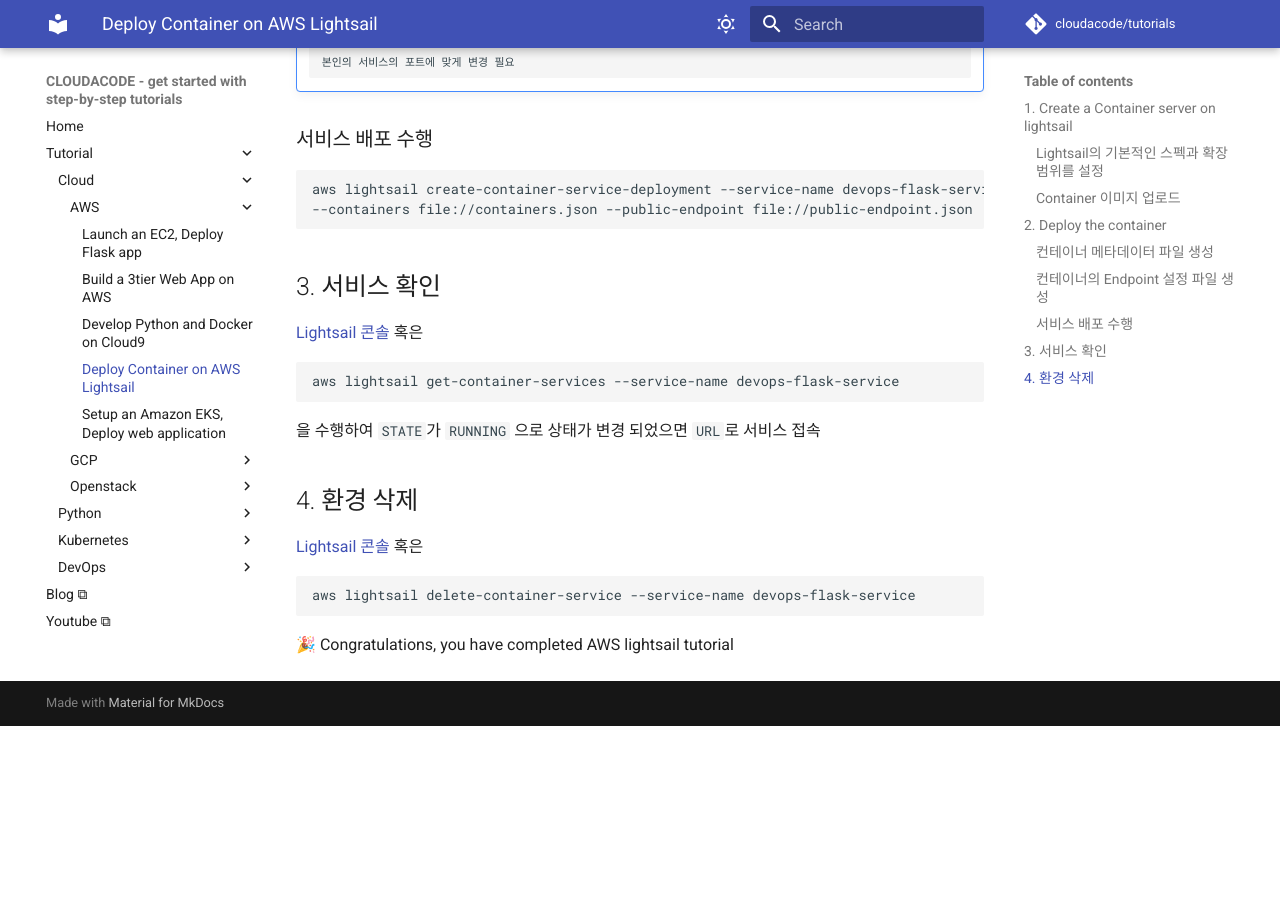
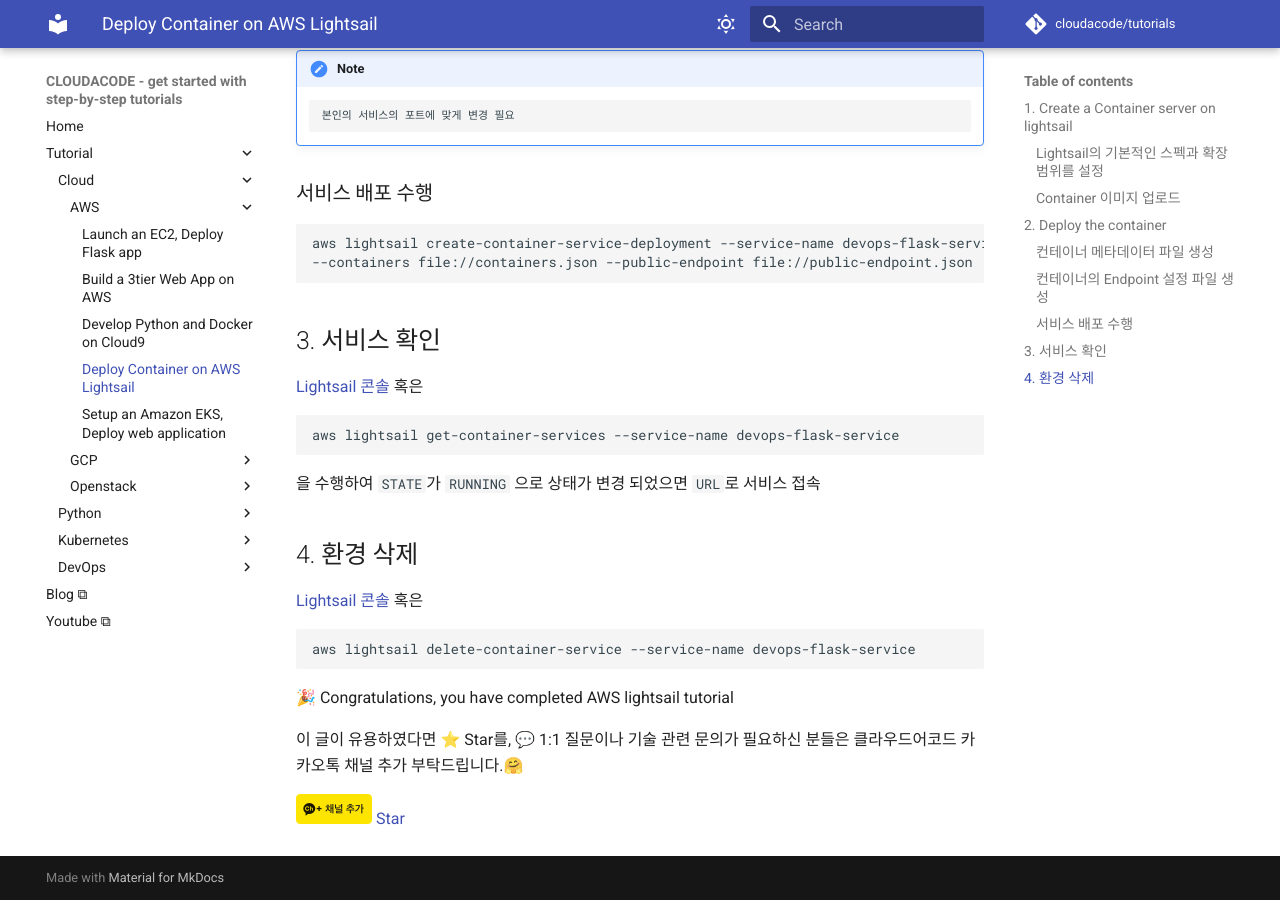
Before and after one commit to cloudacode/tutorials, an MkDocs documentation site: the page built from docs/cloud/aws/aws-lightsail-container.md, in a window 1280 px wide and 900 px high, scrolled down 1712 px. Built offline with MkDocs 1.6.1 and Material for MkDocs 9.7.7, drawn with Linux system fonts in a browser that asks for light colours; comment, search, counter and statistics services are not loaded; before the commit the page ends 2438 px from its top, so only the background shows below that.

Commit message:
updated kakao channel

````diff
--- a/docs/cloud/aws/aws-lightsail-container.md
+++ b/docs/cloud/aws/aws-lightsail-container.md
@@ -5,6 +5,13 @@
 이번 실습은 AWS LightSail 통해 Container를 배포하고 접근을 해보는 실습 입니다. AWS에서 컨테이너를 배포할수 있는 리소스중 하나인 LightSail에 대해 배워 보고 컨테이너 서비스 배포를 위한 기본 작업들을 이해 할 수 있습니다.
 
 **Time to Complete: 0.5 hours**
+
+<div>
+<a id="channel-add-button" target="_blank" href="http://pf.kakao.com/_nxoaTs">
+  <img src="../../../assets/channel_add_small.png" alt="kakao channel add button"/>
+</a>
+<a class="github-button" href="https://github.com/cloudacode/tutorials" data-icon="octicon-star" data-size="large" data-show-count="true" aria-label="Star cloudacode/tutorials on GitHub">Star</a>
+</div>
 
 **Tutorial Prereqs:**
 
@@ -94,3 +101,14 @@ aws lightsail delete-container-service --service-name devops-flask-service
 ```
 
 🎉 Congratulations, you have completed AWS lightsail tutorial
+
+이 글이 유용하였다면 ⭐ Star를, 💬 1:1 질문이나 기술 관련 문의가 필요하신 분들은 클라우드어코드 카카오톡 채널 추가 부탁드립니다.🤗
+
+<div>
+<a id="channel-add-button" target="_blank" href="http://pf.kakao.com/_nxoaTs">
+  <img src="../../../assets/channel_add_small.png" alt="kakao channel add button"/>
+</a>
+<a class="github-button" href="https://github.com/cloudacode/tutorials" data-icon="octicon-star" data-size="large" data-show-count="true" aria-label="Star cloudacode/tutorials on GitHub">Star</a>
+</div>
+
+<script async defer src="https://buttons.github.io/buttons.js"></script>
````
